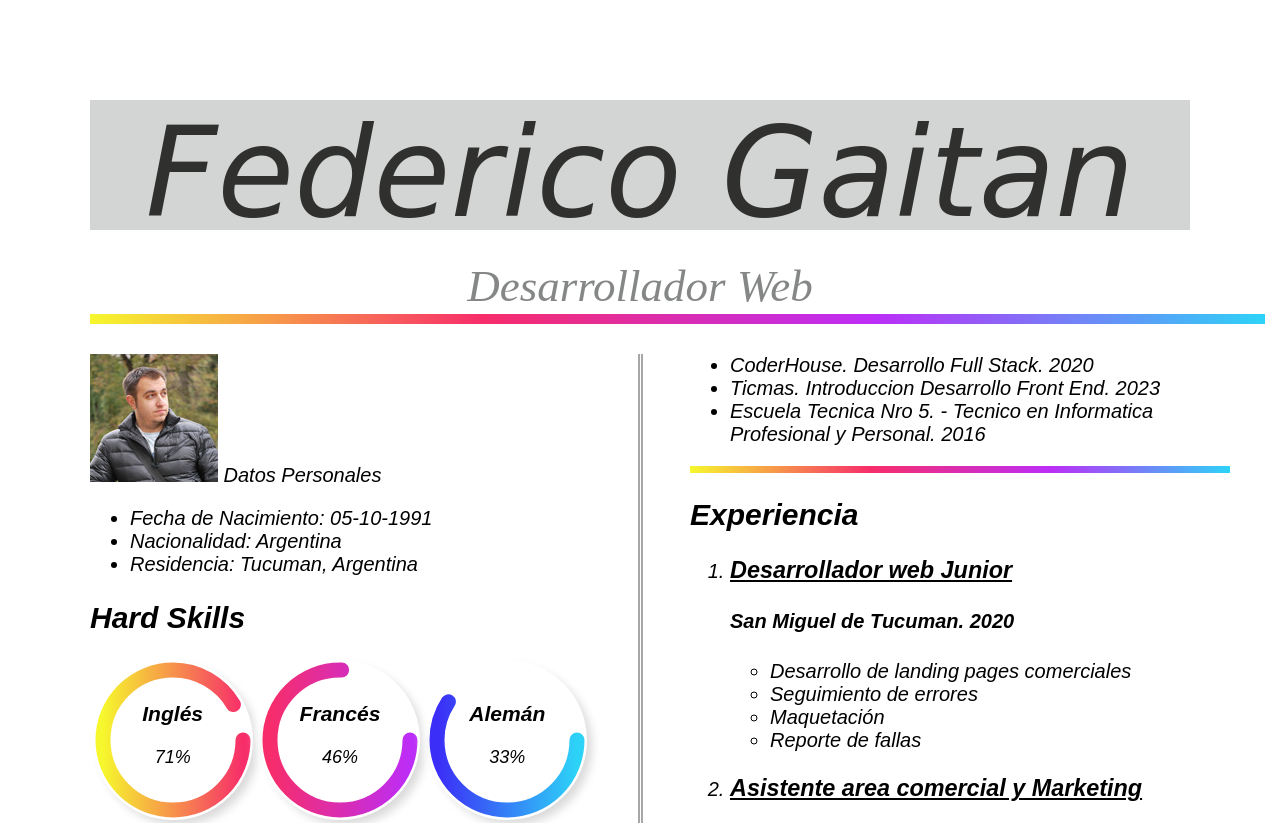
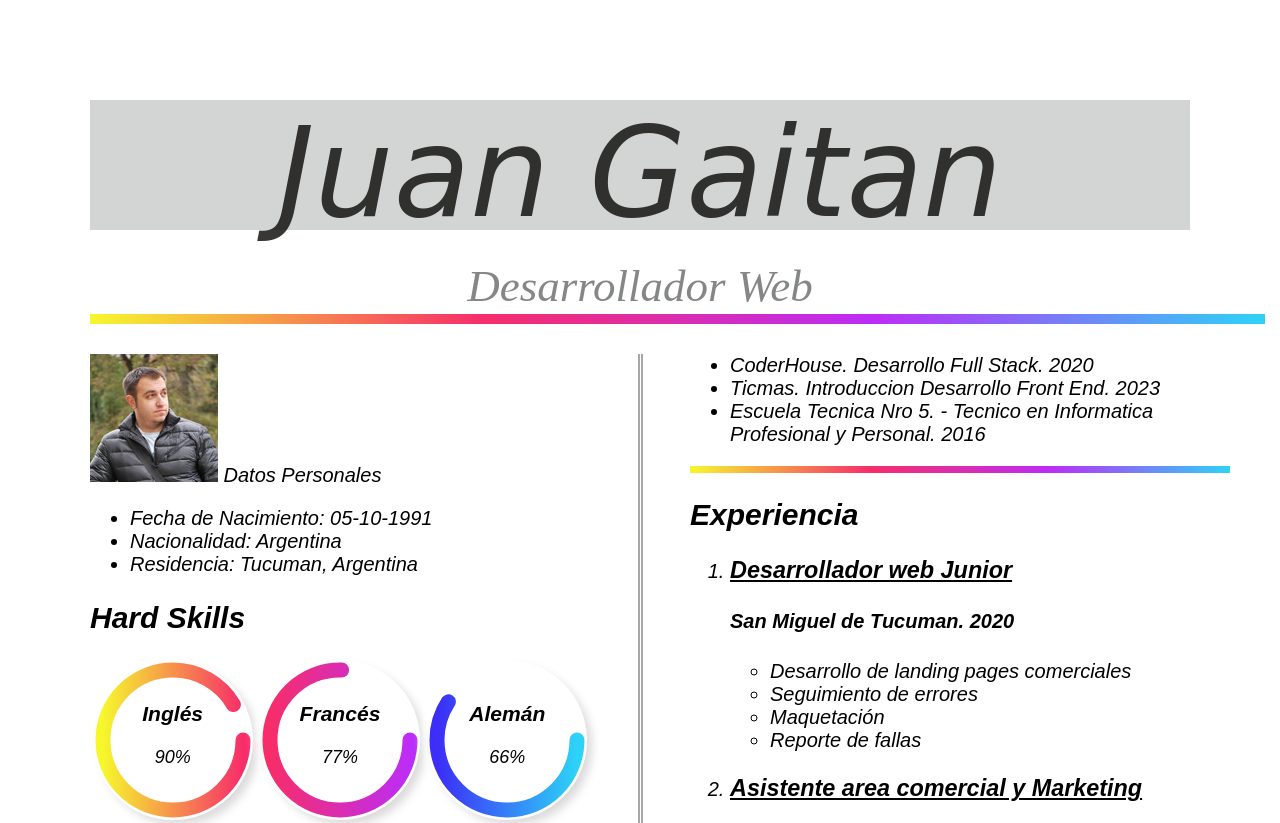
Before and after one commit to Scoryuxus/proyectofinalcurriculumvitae, a plain HTML site: page proyectofinalcurriculumvitae/index.html in a window 1280 px wide. Shown: the top 823 px of the page. Drawn offline with Linux system fonts and the light colour scheme.

Commit message:
Update index.html

```diff
--- a/proyectofinalcurriculumvitae/index.html
+++ b/proyectofinalcurriculumvitae/index.html
@@ -8,11 +8,11 @@
 
     <link rel="stylesheet" href="./stylesCV.css">
 
-    <title>Federico Gaitan</title>
+    <title>Juan Gaitan</title>
 </head>
 <body>
     <header>
-        <h1>Federico Gaitan</h1>
+        <h1>Juan Gaitan</h1>
     </header>
 
     <h2 id="Desarrollador-web">Desarrollador Web</h2>
@@ -38,7 +38,7 @@
         <div class="circular-progress-1">
             <div class="outer-1">
                 <div class="inner-1">
-                    <div id="number-1"><h3 id="idioma1">Inglés</h3>71%</div>
+                    <div id="number-1"><h3 id="idioma1">Inglés</h3>90%</div>
                 </div>
             </div>
             <svg width="160px" height="160px">
@@ -55,7 +55,7 @@
         <div class="circular-progress-2">
             <div class="outer-2">
                 <div class="inner-2">
-                    <div id="number-2"><h3 id="idioma1">Francés</h3>46%</div>
+                    <div id="number-2"><h3 id="idioma1">Francés</h3>77%</div>
                 </div>
             </div>
             <svg width="160px" height="160px">
@@ -72,7 +72,7 @@
         <div class="circular-progress-3">
             <div class="outer-3">
                 <div class="inner-3">
-                    <div id="number-3"><h3 id="idioma1">Alemán</h3>33%</div>
+                    <div id="number-3"><h3 id="idioma1">Alemán</h3>66%</div>
                 </div>
             </div>
             <svg width="160px" height="160px">
```
